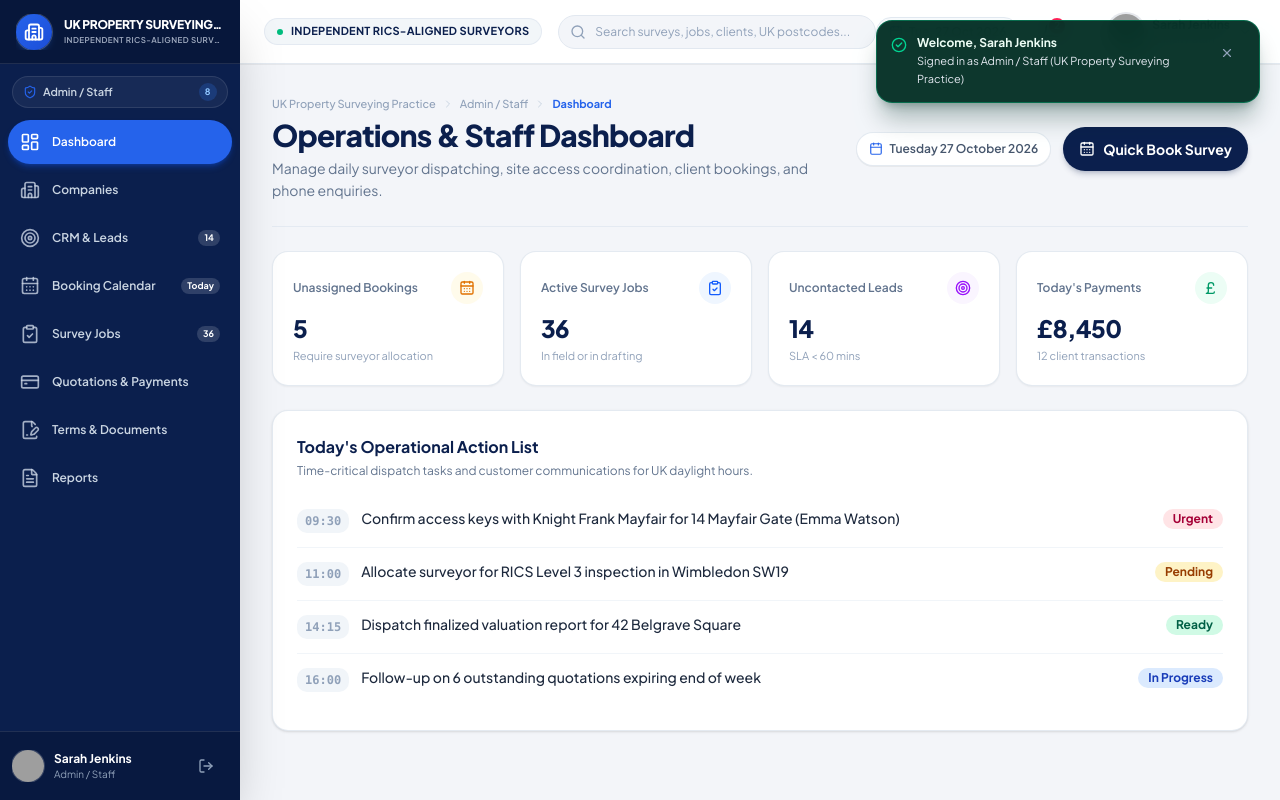
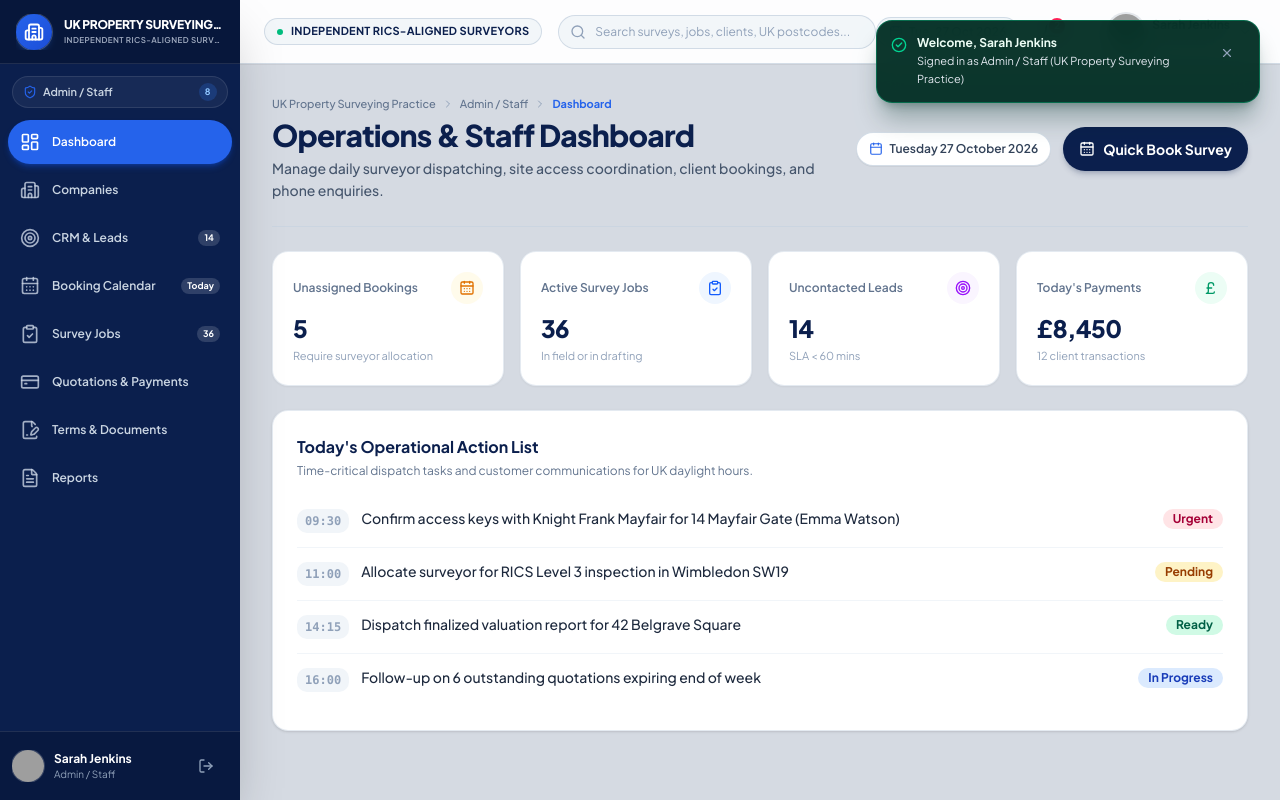
Before and after one commit to AKRITIKUSHWAHA/properitygroup, a React (Vite) app: page /login in a window 1280 px wide. Both pictures are taken after a click on the button "Sign In". Built offline with nearby package versions, Linux system fonts and the light colour scheme; grey boxes are pictures that could not be loaded.

Commit message:
Apply login page color palette and #D5DAE2 theme across all dashboards and portal modules

```diff
--- a/src/components/PageHeader.jsx
+++ b/src/components/PageHeader.jsx
@@ -18,15 +18,15 @@ export const PageHeader = ({
   }).format(new Date());
 
   return (
-    <div className="flex flex-col sm:flex-row sm:items-center sm:justify-between gap-3 sm:gap-4 pb-4 sm:pb-6 border-b border-slate-200/80 mb-4 sm:mb-6">
+    <div className="flex flex-col sm:flex-row sm:items-center sm:justify-between gap-3 sm:gap-4 pb-4 sm:pb-6 border-b border-slate-300/80 mb-4 sm:mb-6">
       <div className="min-w-0 flex-1">
         {/* Breadcrumb (horizontally scrollable on small mobile) */}
         {breadcrumb.length > 0 && (
-          <nav className="flex items-center gap-1.5 text-[11px] text-slate-400 mb-1 font-medium overflow-x-auto scrollbar-none whitespace-nowrap">
+          <nav className="flex items-center gap-1.5 text-[11px] text-slate-500 mb-1 font-medium overflow-x-auto scrollbar-none whitespace-nowrap">
             <span>UK Property Surveying Practice</span>
             {breadcrumb.map((crumb, idx) => (
               <React.Fragment key={idx}>
-                <ChevronRight className="w-3 h-3 text-slate-300 shrink-0" />
+                <ChevronRight className="w-3 h-3 text-slate-400 shrink-0" />
                 <span className={idx === breadcrumb.length - 1 ? 'text-[#2563EB] font-bold' : ''}>
                   {crumb}
                 </span>
@@ -46,14 +46,14 @@ export const PageHeader = ({
           )}
         </div>
         {subtitle && (
-          <p className="text-xs sm:text-sm text-slate-500 mt-0.5 sm:mt-1 max-w-3xl leading-relaxed">
+          <p className="text-xs sm:text-sm text-slate-600 mt-0.5 sm:mt-1 max-w-3xl leading-relaxed font-medium">
             {subtitle}
           </p>
         )}
       </div>
 
       <div className="flex items-center gap-2 sm:gap-3 shrink-0 w-full sm:w-auto">
-        <div className="hidden lg:flex items-center gap-1.5 px-3 py-2 rounded-xl bg-white border border-slate-200/90 text-xs font-semibold text-slate-600 shadow-2xs">
+        <div className="hidden lg:flex items-center gap-1.5 px-3 py-2 rounded-xl bg-white border border-slate-300/80 text-xs font-semibold text-slate-700 shadow-2xs">
           <Calendar className="w-3.5 h-3.5 text-[#2563EB]" />
           <span>{todayUK}</span>
         </div>
--- a/src/components/PlaceholderModule.jsx
+++ b/src/components/PlaceholderModule.jsx
@@ -115,7 +115,7 @@ export const PlaceholderModule = ({
         {/* Data Table */}
         <div className="overflow-x-auto">
           <table className="w-full text-left text-xs sm:text-sm text-slate-600">
-            <thead className="bg-[#F3F5F9]/80 border-b border-slate-200 text-slate-500 font-bold uppercase text-[11px] tracking-wider">
+            <thead className="bg-slate-100/90 border-b border-slate-200 text-slate-500 font-bold uppercase text-[11px] tracking-wider">
               <tr>
                 {columns.map((col, idx) => (
                   <th key={idx} className="py-3.5 px-4 sm:px-6">
--- a/src/components/TopBar.jsx
+++ b/src/components/TopBar.jsx
@@ -57,7 +57,7 @@ export const TopBar = ({ onToggleSidebar }) => {
   };
 
   return (
-    <header className="sticky top-0 z-30 flex items-center justify-between h-16 px-3 sm:px-6 bg-white/95 backdrop-blur-md border-b border-slate-200/90 shadow-2xs pt-[env(safe-area-inset-top,0px)]">
+    <header className="sticky top-0 z-30 flex items-center justify-between h-16 px-3 sm:px-6 bg-white/95 backdrop-blur-md border-b border-slate-300/80 shadow-2xs pt-[env(safe-area-inset-top,0px)]">
       {/* Left: Mobile Hamburger & Search / Tagline */}
       <div className="flex items-center gap-2 sm:gap-4 flex-1 min-w-0">
         <button
@@ -76,7 +76,7 @@ export const TopBar = ({ onToggleSidebar }) => {
         </div>
 
         {/* Desktop Tagline: INDEPENDENT RICS-ALIGNED SURVEYORS */}
-        <div className="hidden xl:flex items-center gap-2 px-3 py-1 rounded-xl bg-slate-100/90 border border-slate-200/80 text-[11px] font-bold text-[#0B1F4D] tracking-wide shrink-0">
+        <div className="hidden xl:flex items-center gap-2 px-3 py-1 rounded-xl bg-slate-100/90 border border-slate-300/80 text-[11px] font-bold text-[#0B1F4D] tracking-wide shrink-0">
           <span className="w-1.5 h-1.5 rounded-full bg-emerald-500 animate-pulse" />
           <span>INDEPENDENT RICS-ALIGNED SURVEYORS</span>
         </div>
@@ -91,7 +91,7 @@ export const TopBar = ({ onToggleSidebar }) => {
             value={searchTerm}
             onChange={(e) => setSearchTerm(e.target.value)}
             placeholder="Search surveys, jobs, clients, UK postcodes..."
-            className="w-full pl-9 pr-4 py-2 text-xs bg-[#F3F5F9] border border-slate-200 rounded-xl text-slate-800 placeholder-slate-400 focus:outline-none focus:ring-2 focus:ring-[#2563EB]/40 focus:border-[#2563EB] focus:bg-white transition-all"
+            className="w-full pl-9 pr-4 py-2 text-xs bg-slate-100/90 border border-slate-300/80 rounded-xl text-slate-800 placeholder-slate-400 focus:outline-none focus:ring-2 focus:ring-[#2563EB]/40 focus:border-[#2563EB] focus:bg-white transition-all"
           />
         </div>
       </div>
@@ -108,7 +108,7 @@ export const TopBar = ({ onToggleSidebar }) => {
         </button>
 
         {/* UK Date Chip (Tablet & Desktop) */}
-        <div className="hidden lg:flex items-center gap-1.5 px-3 py-1.5 rounded-xl bg-slate-50 border border-slate-200 text-xs font-semibold text-slate-600">
+        <div className="hidden lg:flex items-center gap-1.5 px-3 py-1.5 rounded-xl bg-slate-100/90 border border-slate-300/80 text-xs font-semibold text-slate-700">
           <Calendar className="w-3.5 h-3.5 text-[#2563EB]" />
           <span>{todayUK}</span>
         </div>
--- a/src/components/common/Modal.jsx
+++ b/src/components/common/Modal.jsx
@@ -46,12 +46,12 @@ export const Modal = ({
         className={`relative w-full ${maxWidth} bg-white rounded-t-[28px] sm:rounded-3xl shadow-2xl border border-slate-200 overflow-hidden z-10 animate-in slide-in-from-bottom-5 sm:zoom-in-95 duration-200 flex flex-col max-h-[92vh] sm:max-h-[90vh] my-0 sm:my-8`}
       >
         {/* Mobile touch drag handle */}
-        <div className="sm:hidden pt-2.5 pb-1 flex justify-center bg-[#F3F5F9]/60 shrink-0">
+        <div className="sm:hidden pt-2.5 pb-1 flex justify-center bg-slate-50 shrink-0">
           <div className="w-10 h-1 bg-slate-300 rounded-full" />
         </div>
 
         {/* Header */}
-        <div className="flex items-start justify-between px-5 sm:px-6 py-4 border-b border-slate-100 bg-[#F3F5F9]/60 shrink-0">
+        <div className="flex items-start justify-between px-5 sm:px-6 py-4 border-b border-slate-100 bg-slate-50/90 shrink-0">
           <div className="pr-2 min-w-0">
             <h3 className="text-base sm:text-lg font-extrabold text-[#0B1F4D] tracking-tight truncate">
               {title}
--- a/src/components/common/Table.jsx
+++ b/src/components/common/Table.jsx
@@ -191,7 +191,7 @@ export const Table = ({
           {/* ========================================================= */}
           <div className="hidden md:block overflow-x-auto min-w-full">
             <table className="w-full text-left text-xs sm:text-sm text-slate-600">
-              <thead className="bg-[#F3F5F9]/90 sticky top-0 z-10 border-b border-slate-200 text-slate-500 font-bold uppercase text-[11px] tracking-wider select-none backdrop-blur-xs">
+              <thead className="bg-slate-100/90 sticky top-0 z-10 border-b border-slate-200 text-slate-500 font-bold uppercase text-[11px] tracking-wider select-none backdrop-blur-xs">
                 <tr>
                   {columns.map((col, idx) => {
                     const isSortable = col.sortable !== false && col.key;
@@ -258,7 +258,7 @@ export const Table = ({
       {/* PAGINATION: Compact on mobile, full on desktop */}
       {/* ========================================================= */}
       {totalPages > 1 && (
-        <div className="px-4 py-3 border-t border-slate-100 bg-[#F3F5F9]/50 flex flex-col sm:flex-row items-center justify-between gap-3 text-xs text-slate-500">
+        <div className="px-4 py-3 border-t border-slate-100 bg-slate-50/80 flex flex-col sm:flex-row items-center justify-between gap-3 text-xs text-slate-500">
           <div className="text-center sm:text-left">
             Showing <strong className="text-slate-800">{(effectivePage - 1) * pageSize + 1}</strong> to{' '}
             <strong className="text-slate-800">
--- a/src/components/common/Tabs.jsx
+++ b/src/components/common/Tabs.jsx
@@ -23,7 +23,7 @@ export const Tabs = ({
   return (
     <div className="relative w-full">
       {/* Left Fade Edge */}
-      <div className="pointer-events-none absolute left-0 top-0 bottom-0 w-4 bg-gradient-to-r from-[#F3F5F9] to-transparent z-10 md:hidden" />
+      <div className="pointer-events-none absolute left-0 top-0 bottom-0 w-4 bg-gradient-to-r from-[#D5DAE2] to-transparent z-10 md:hidden" />
 
       {/* Horizontally scrollable container with snap */}
       <div
@@ -92,7 +92,7 @@ export const Tabs = ({
       </div>
 
       {/* Right Fade Edge */}
-      <div className="pointer-events-none absolute right-0 top-0 bottom-0 w-4 bg-gradient-to-l from-[#F3F5F9] to-transparent z-10 md:hidden" />
+      <div className="pointer-events-none absolute right-0 top-0 bottom-0 w-4 bg-gradient-to-l from-[#D5DAE2] to-transparent z-10 md:hidden" />
     </div>
   );
 };
--- a/src/index.css
+++ b/src/index.css
@@ -8,7 +8,7 @@
   --color-brand-blue-hover: #1D4ED8;
   --color-brand-silver: #C9D3E3;
   --color-brand-silver-light: #E8EEF7;
-  --color-brand-bg: #F3F5F9;
+  --color-brand-bg: #D5DAE2;
   --font-sans: 'Plus Jakarta Sans', system-ui, -apple-system, BlinkMacSystemFont, 'Segoe UI', Roboto, Oxygen, Ubuntu, Cantarell, sans-serif;
 }
 
@@ -32,7 +32,7 @@ body {
   margin: 0;
   padding: 0;
   font-family: 'Plus Jakarta Sans', sans-serif;
-  background-color: #F3F5F9;
+  background-color: #D5DAE2;
   color: #1E293B;
   min-height: 100vh;
   overflow-x: hidden;
--- a/src/layouts/AppLayout.jsx
+++ b/src/layouts/AppLayout.jsx
@@ -8,7 +8,7 @@ export const AppLayout = () => {
   const [sidebarOpen, setSidebarOpen] = useState(false);
 
   return (
-    <div className="min-h-screen bg-[#F3F5F9] flex flex-col antialiased">
+    <div className="min-h-screen bg-[#D5DAE2] flex flex-col antialiased">
       {/* Sidebar: Mobile off-canvas drawer / Tablet icon rail (64px) / Desktop 240px */}
       <Sidebar isOpen={sidebarOpen} onClose={() => setSidebarOpen(false)} />
 
--- a/src/pages/error/Forbidden403Page.jsx
+++ b/src/pages/error/Forbidden403Page.jsx
@@ -16,7 +16,7 @@ export const Forbidden403Page = () => {
   };
 
   return (
-    <div className="min-h-screen bg-[#F3F5F9] flex flex-col items-center justify-center p-6 text-center">
+    <div className="min-h-screen bg-[#D5DAE2] flex flex-col items-center justify-center p-6 text-center">
       <div className="max-w-md w-full bg-white p-8 rounded-3xl shadow-xl border border-slate-200">
         <div className="w-16 h-16 rounded-2xl bg-rose-50 text-rose-600 flex items-center justify-center mx-auto mb-4 border border-rose-200">
           <ShieldAlert className="w-8 h-8" />
--- a/src/pages/error/NotFound404Page.jsx
+++ b/src/pages/error/NotFound404Page.jsx
@@ -16,7 +16,7 @@ export const NotFound404Page = () => {
   };
 
   return (
-    <div className="min-h-screen bg-[#F3F5F9] flex flex-col items-center justify-center p-6 text-center">
+    <div className="min-h-screen bg-[#D5DAE2] flex flex-col items-center justify-center p-6 text-center">
       <div className="max-w-md w-full bg-white p-8 rounded-3xl shadow-xl border border-slate-200">
         <div className="w-16 h-16 rounded-2xl bg-blue-50 text-[#2563EB] flex items-center justify-center mx-auto mb-4 border border-blue-200">
           <FileQuestion className="w-8 h-8" />
--- a/src/pages/jobs/JobDetailsPage.jsx
+++ b/src/pages/jobs/JobDetailsPage.jsx
@@ -642,7 +642,7 @@ export const JobDetailsPage = () => {
       {/* SIX TABS SECTION: Job details, Notes and calls, Tasks, Documents, Emails, Activity log */}
       <div className="bg-white rounded-3xl border border-slate-200/90 shadow-sm overflow-hidden">
         {/* Tab Headers */}
-        <div className="px-6 pt-4 border-b border-slate-200/80 bg-[#F3F5F9]/40 flex items-center gap-2 overflow-x-auto scrollbar-none">
+        <div className="px-6 pt-4 border-b border-slate-200/80 bg-slate-50/80 flex items-center gap-2 overflow-x-auto scrollbar-none">
           {tabs.map((tab) => (
             <button
               key={tab.id}
```
Also changed, not shown: src/auth/ProtectedRoute.jsx (+4 -4 lines).
